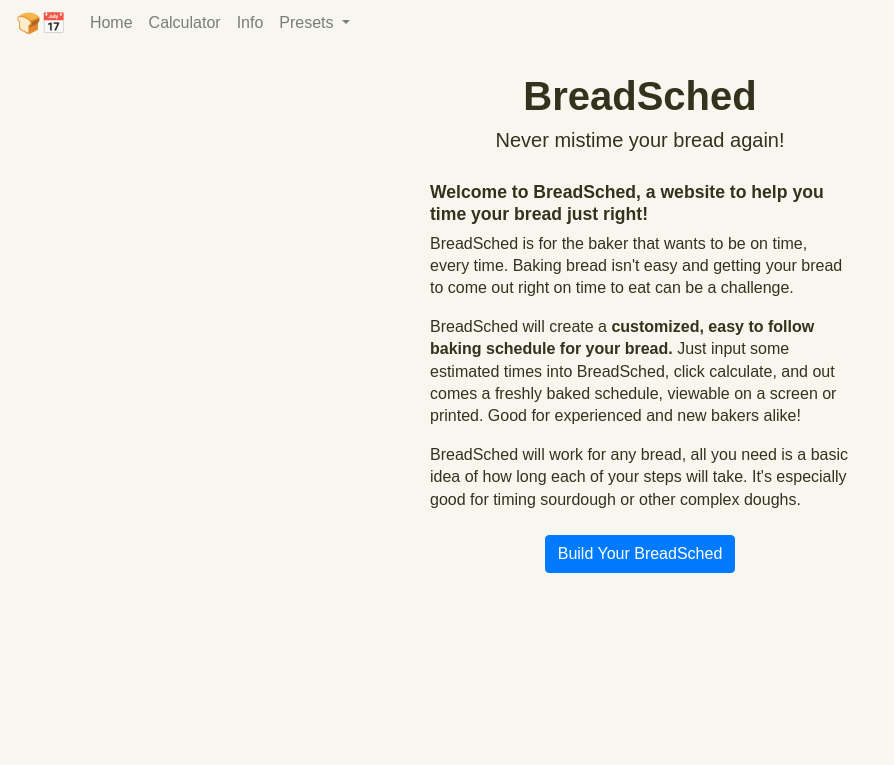
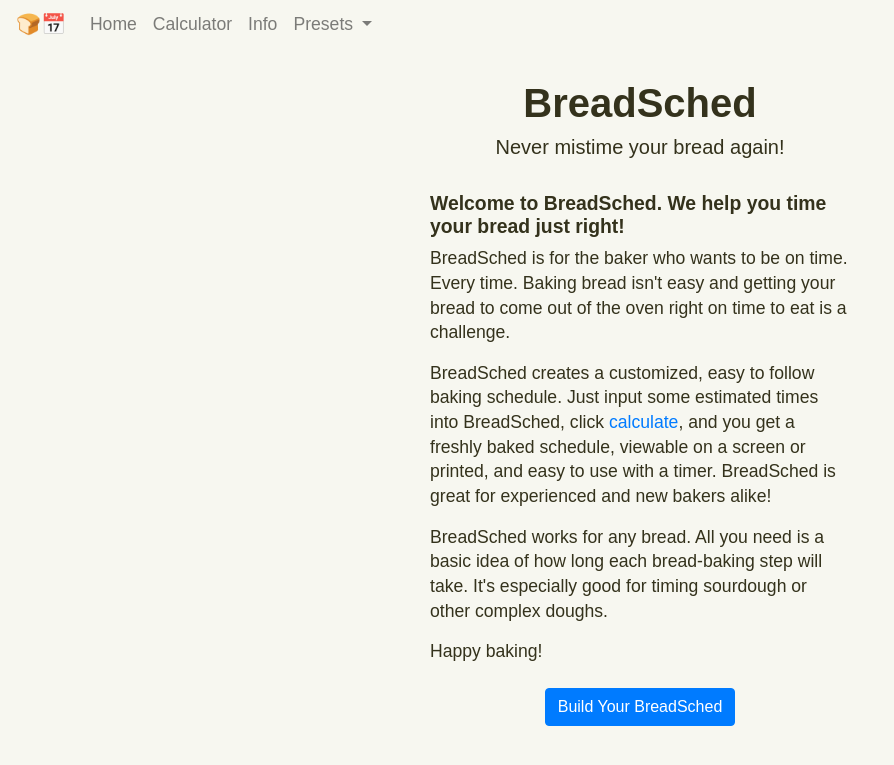
Before and after one commit to jakebox/breadsched, a Flask app: page / in a window 1280 px wide. Shown: the top 765 px of the page, without its empty margins (0-894 px from the left). Run offline with Flask 2, Linux system fonts and the light colour scheme; some libraries are stand-ins or nearby versions.

Commit message:
Visual tweaks

```diff
--- a/app/templates/base.html
+++ b/app/templates/base.html
@@ -9,16 +9,12 @@
         {% block head %}
         {% endblock %}
 
-
+		<link rel="preconnect" href="https://fonts.gstatic.com">
+		<link href="https://fonts.googleapis.com/css2?family=Karla:ital,wght@0,700;1,400&display=swap" rel="stylesheet">
+        <link href="https://fonts.googleapis.com/css2?family=Public+Sans" rel="stylesheet">
 
         <link rel="stylesheet" href="https://stackpath.bootstrapcdn.com/bootstrap/4.3.1/css/bootstrap.min.css" integrity="sha384-ggOyR0iXCbMQv3Xipma34MD+dH/1fQ784/j6cY/iJTQUOhcWr7x9JvoRxT2MZw1T" crossorigin="anonymous">
-
-
-
 		<link rel="stylesheet" href="https://cdnjs.cloudflare.com/ajax/libs/flatpickr/4.2.3/flatpickr.css">
-
-        <link rel="preconnect" href="https://fonts.gstatic.com">
-        <link href="https://fonts.googleapis.com/css2?family=Public+Sans" rel="stylesheet">
 
 		<!-- Global site tag (gtag.js) - Google Analytics -->
 		<script async src="https://www.googletagmanager.com/gtag/js?id=G-HF2CBNGYDG"></script>
@@ -30,6 +26,7 @@
 		 gtag('config', 'G-HF2CBNGYDG');
 		</script>
 
+		<!-- CSS -->
         <style>
          html {
              height: 100vh;
@@ -50,9 +47,9 @@
 		 body {
 			 color: #34321C;
 			 font-family: "Avenir Next", "Avenir", sans-serif;
-             /* font-size: 110%; */
+             font-size: 110%;
+			 /* font-family: 'Karla', sans-serif; */
              padding-top: 4.5em;
-             /* text-align: center; */
              /* line-height: 130%; */
 			 margin: 0% auto 8% auto;
 			 color: #34321C;
@@ -61,7 +58,7 @@
 		 }
 
 		 strong {
-			 font-weight: 600;
+			 font-weight: 400;
 		 }
 
 		 h1, h2, h3 {
@@ -107,29 +104,18 @@
          .footer {
          }
 
-         .navbar {
-             position: absolute;
-         }
+         .navbar {position: absolute;}
 
-		 .navbar-color-mine {
-			 background-color: #F7F7F0;
-		 }
+		 .navbar-color-mine {background-color: #F7F7F0;}
 
 		 .list-group-mine .list-group-item {
 			 color: #34321C;
 			 background-color: #F7F7F0;
 		 }
 
+		 .disable-dbl-tap-zoom {touch-action: manipulation;}
 
-
-		 .disable-dbl-tap-zoom {
-			 touch-action: manipulation;
-		 }
-
-		 .nav-link {
-			 font-weight: 500;
-		 }
-
+		 .nav-link {font-weight: 500;}
 
          {% block style %}
          {% endblock %}
@@ -159,8 +145,6 @@
 							<a class="dropdown-item disabled" href="#">More bread in succes</a>
 						</div>
 					</li>
-
-
                 </div>
             </div>
         </nav>
--- a/app/templates/index.html
+++ b/app/templates/index.html
@@ -1,7 +1,7 @@
 {% extends "base.html" %}
 
 {% block head %}
-<title>BreadSched &mdash; Home</title>
+<title>BreadSched &mdash; Time Bread Just Right</title>
 <meta name="description" content="Generate a schedule for your bread baking.">
 {% endblock %}
 
@@ -23,25 +23,29 @@
 
 	<div class="row mx-auto justify-content-center mb-2">
 		<div class ="col-md-5">
-			<h4>Welcome to BreadSched, a website to help you time your bread just
-				right!</h4>
+			<h4>Welcome to BreadSched. We help you time your bread
+			just right!</h4>
 
-			<p>BreadSched is for the baker that wants to be on
-				time, every time. Baking bread isn't easy and getting
-				your bread to come out right on time to eat can be a
-				challenge.</p>
+			<p>BreadSched is for the baker who wants to be on time.
+				Every time. Baking bread isn't easy and getting your
+				bread to come out of the oven right on time to eat is
+				a challenge.</p>
 
-			<p>BreadSched will create a <strong>customized, easy to
-				follow baking schedule for your bread.</strong> Just
-				input some estimated times into BreadSched, click
-				calculate, and out comes a freshly baked schedule,
-				viewable on a screen or printed. Good for experienced
-				and new bakers alike!</p>
+			<p>BreadSched creates a <strong>customized, easy to follow
+				baking schedule.</strong> Just input some estimated
+				times into BreadSched, click
+				<span class="text-primary">calculate</span>,
+				and you get a <strong>freshly baked schedule</strong>, viewable on a
+				screen or printed, and easy to use with a timer.
+				BreadSched is great for <strong>experienced and new
+				bakers alike!</strong></p>
 
-			<p>BreadSched will work for any bread, all
-			you need is a basic idea of how long each of your steps
-			will take. It's especially good for timing sourdough or
-				other complex doughs.</p>
+			<p>BreadSched works for any bread. All you need is a basic
+				idea of how long each bread-baking step will take.
+				It's especially good for timing sourdough or other
+				complex doughs.</p>
+
+			<p><strong>Happy baking!</strong></p>
 		</div>
 
 	</div>
```
